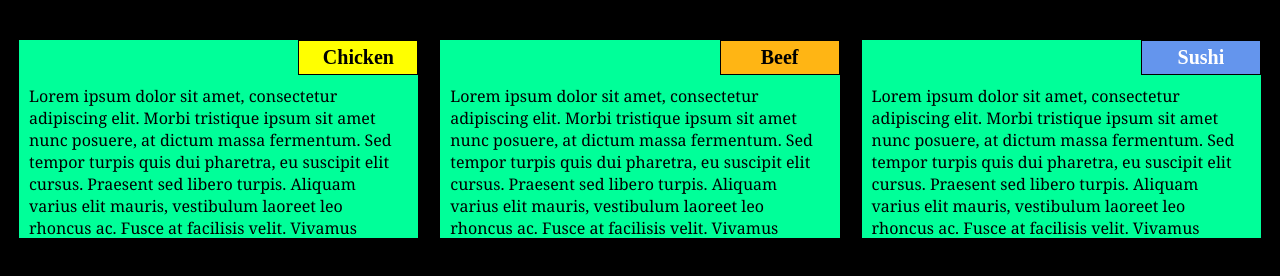
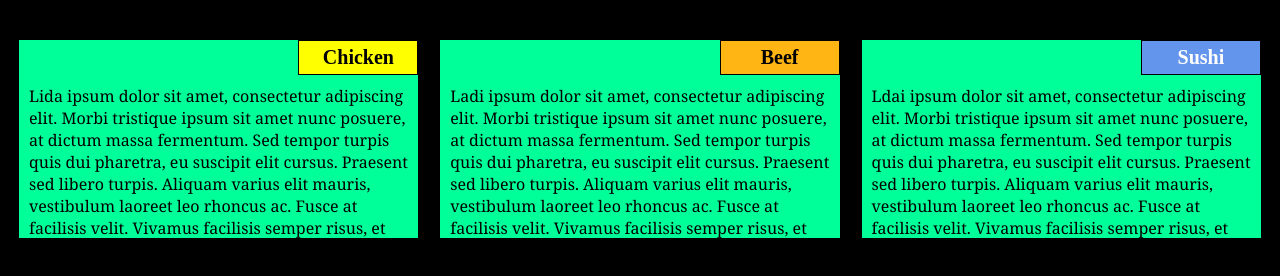
Before and after one commit to lidaraza/module2-solution, a plain HTML site: page index.html in a window 1280 px wide. Shown: the part 62-338 px from the top of the page. Drawn offline with Linux system fonts and the light colour scheme.

Commit message:
Update index.html

```diff
--- a/index.html
+++ b/index.html
@@ -17,7 +17,7 @@
 			Chicken
 		</div>
 		<p>
-			Lorem ipsum dolor sit amet, consectetur adipiscing elit. Morbi tristique ipsum sit amet nunc posuere, at dictum massa fermentum. Sed tempor turpis quis dui pharetra, eu suscipit elit cursus. Praesent sed libero turpis. Aliquam varius elit mauris, vestibulum laoreet leo rhoncus ac. Fusce at facilisis velit. Vivamus facilisis semper risus, et efficitur justo suscipit ac.
+			Lida ipsum dolor sit amet, consectetur adipiscing elit. Morbi tristique ipsum sit amet nunc posuere, at dictum massa fermentum. Sed tempor turpis quis dui pharetra, eu suscipit elit cursus. Praesent sed libero turpis. Aliquam varius elit mauris, vestibulum laoreet leo rhoncus ac. Fusce at facilisis velit. Vivamus facilisis semper risus, et efficitur justo suscipit ac.
 		</p>
 		</section>
 	</div>
@@ -27,7 +27,7 @@
 			Beef
 		</div>
 		<p>
-			Lorem ipsum dolor sit amet, consectetur adipiscing elit. Morbi tristique ipsum sit amet nunc posuere, at dictum massa fermentum. Sed tempor turpis quis dui pharetra, eu suscipit elit cursus. Praesent sed libero turpis. Aliquam varius elit mauris, vestibulum laoreet leo rhoncus ac. Fusce at facilisis velit. Vivamus facilisis semper risus, et efficitur justo suscipit ac.
+			Ladi ipsum dolor sit amet, consectetur adipiscing elit. Morbi tristique ipsum sit amet nunc posuere, at dictum massa fermentum. Sed tempor turpis quis dui pharetra, eu suscipit elit cursus. Praesent sed libero turpis. Aliquam varius elit mauris, vestibulum laoreet leo rhoncus ac. Fusce at facilisis velit. Vivamus facilisis semper risus, et efficitur justo suscipit ac.
 		</p>
 		</section>
 	</div>
@@ -37,7 +37,7 @@
 			Sushi
 		</div>
 		<p>
-			Lorem ipsum dolor sit amet, consectetur adipiscing elit. Morbi tristique ipsum sit amet nunc posuere, at dictum massa fermentum. Sed tempor turpis quis dui pharetra, eu suscipit elit cursus. Praesent sed libero turpis. Aliquam varius elit mauris, vestibulum laoreet leo rhoncus ac. Fusce at facilisis velit. Vivamus facilisis semper risus, et efficitur justo suscipit ac.
+			Ldai ipsum dolor sit amet, consectetur adipiscing elit. Morbi tristique ipsum sit amet nunc posuere, at dictum massa fermentum. Sed tempor turpis quis dui pharetra, eu suscipit elit cursus. Praesent sed libero turpis. Aliquam varius elit mauris, vestibulum laoreet leo rhoncus ac. Fusce at facilisis velit. Vivamus facilisis semper risus, et efficitur justo suscipit ac.
 		</p>
 		</section>
 	</div>
```
